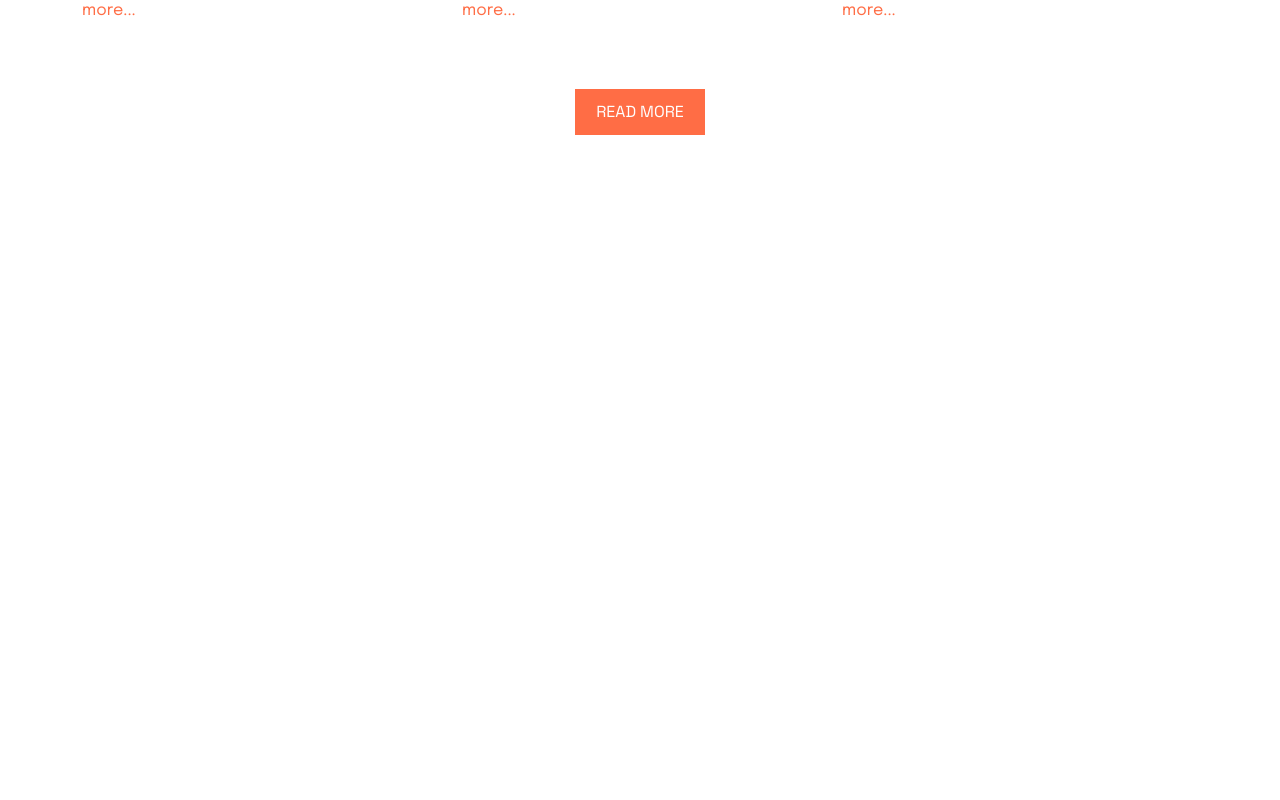
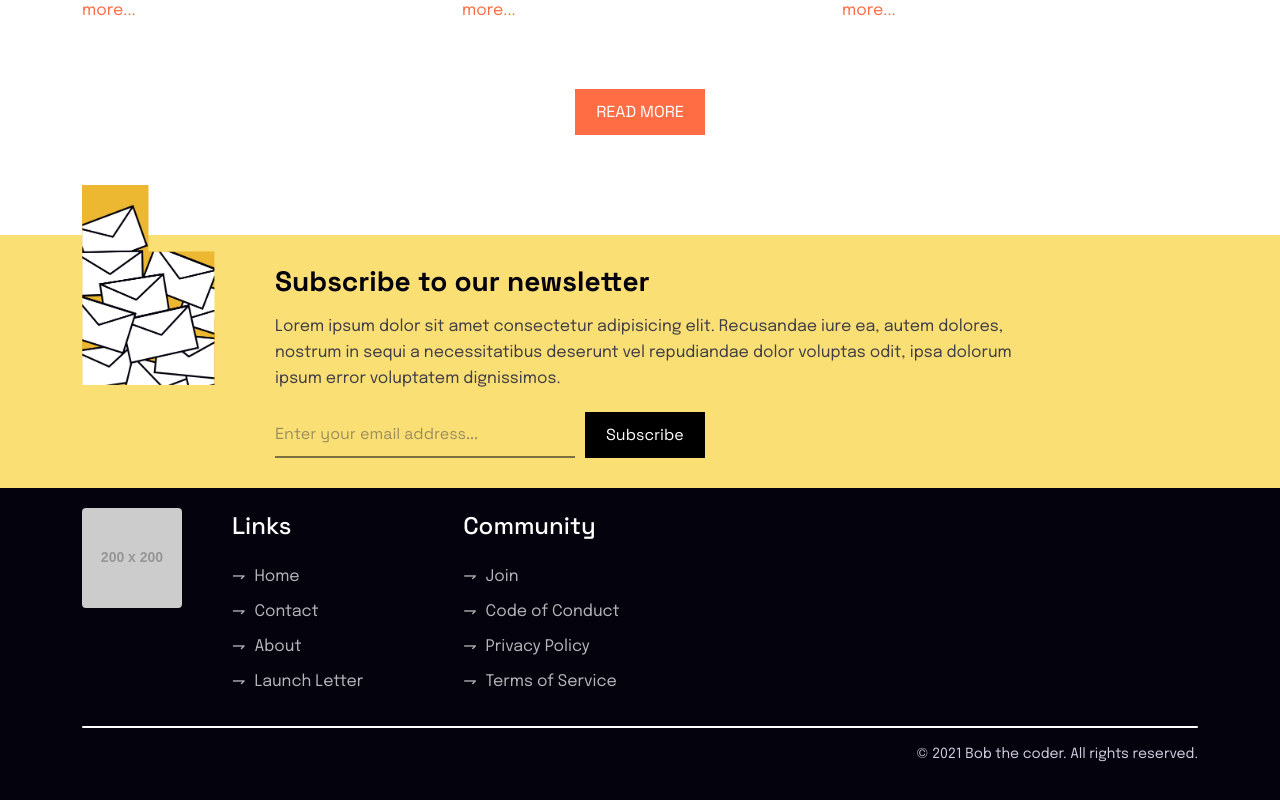
Before and after one commit to bob-the-coder-community/next-www, a Next.js app: page / in a window 1280 px wide. Shown: the part 3258-4058 px from the top of the page. Before the commit the page ends 3393 px from the top, so only its background shows below. Built offline with nearby package versions, Linux system fonts and the light colour scheme.

Commit message:
landing page

```diff
--- a/components/layouts/PrimaryLayout.tsx
+++ b/components/layouts/PrimaryLayout.tsx
@@ -1,4 +1,5 @@
 import React from 'react';
+import FooterComponent from '../shared/Footer';
 import NavbarComponent from '../shared/Navbar';
 
 class PrimaryLayout extends React.PureComponent<{}> {
@@ -11,6 +12,7 @@ class PrimaryLayout extends React.PureComponent<{}> {
                 <main>
                     {children}
                 </main>
+                <FooterComponent />
             </>
         )
     }
--- /dev/null
+++ b/components/shared/Footer.tsx
@@ -0,0 +1,78 @@
+import React from 'react';
+
+type Props = {};
+
+class FooterComponent extends React.PureComponent<Props> {
+    render(): JSX.Element {
+        return (
+            <footer>
+                <section className="top-section">
+                    <div className="container">
+                        <div className="d-flex flex-row">
+                            <img src="/images/news-letter.png" alt="News Letter" />
+                            <div className="subscribe-newsletter">
+                                <h3 className="title">Subscribe to our newsletter</h3>
+                                <p>Lorem ipsum dolor sit amet consectetur adipisicing elit. Recusandae iure ea, autem dolores, nostrum in sequi a necessitatibus deserunt vel repudiandae dolor voluptas odit, ipsa dolorum ipsum error voluptatem dignissimos.</p>
+                                <div className="d-flex">
+                                    <input type="text" name="" id="" placeholder="Enter your email address..." className="form-control" />
+                                    <button className="btn btn-dark">Subscribe</button>
+                                </div>
+                            </div>
+                        </div>
+                    </div>
+                </section>
+                <div className="bottom-section">
+                    <div className="container">
+                        <div className="d-flex">
+                            <img src="https://via.placeholder.com/200" alt="Logo" />
+                            <div className="helpful-links flex-grow-1">
+                                <div className="d-flex">
+                                    <div className="__section">
+                                        <h4 className="title">Links</h4>
+                                        <ul>
+                                            <li>
+                                                <a href="/">Home</a>
+                                            </li>
+                                            <li>
+                                                <a href="/contact">Contact</a>
+                                            </li>
+                                            <li>
+                                                <a href="/about">About</a>
+                                            </li>
+                                            <li>
+                                                <a href="/launch-letter">Launch Letter</a>
+                                            </li>
+                                        </ul>
+                                    </div>
+                                    <div className="__section">
+                                        <h4 className="title">Community</h4>
+                                        <ul>
+                                            <li>
+                                                <a href="/join">Join</a>
+                                            </li>
+                                            <li>
+                                                <a href="/code-of-conduct">Code of Conduct</a>
+                                            </li>
+                                            <li>
+                                                <a href="/legal/privacy-policy">Privacy Policy</a>
+                                            </li>
+                                            <li>
+                                                <a href="/legal/terms-of-service">Terms of Service</a>
+                                            </li>
+                                        </ul>
+                                    </div>
+                                </div>
+                            </div>
+                        </div>
+                        <hr />
+                        <p className="copyright">
+                            © 2021 Bob the coder. All rights reserved.
+                        </p>
+                    </div>
+                </div>
+            </footer>
+        )
+    }
+}
+
+export default FooterComponent;
--- /dev/null
+++ b/styles/footer.scss
@@ -0,0 +1,126 @@
+footer {
+    .top-section {
+        background-color: #FADF75;
+        min-height: 200px;
+
+        img {
+            height: 200px;
+            object-fit: contain;
+            width: auto;
+            margin-right: 30px;
+            margin-top: -50px;
+        }
+
+        .subscribe-newsletter {
+            padding: 30px;
+            max-width: 800px;
+
+            .title {
+                color: #03020D;
+                font-family: 'Space Grotesk', -apple-system, BlinkMacSystemFont, 'Segoe UI', Roboto, Oxygen, Ubuntu, Cantarell, 'Open Sans', 'Helvetica Neue', sans-serif;
+                font-weight: 700;
+                font-size: 28px;
+                margin-bottom: 15px;
+            }
+
+            p {
+                font-family: 'Epilogue', -apple-system, BlinkMacSystemFont, 'Segoe UI', Roboto, Oxygen, Ubuntu, Cantarell, 'Open Sans', 'Helvetica Neue', sans-serif;
+                font-size: 16px;
+                color: #403E47;
+                line-height: 26px;
+                margin-bottom: 20px;
+            }
+
+            input {
+                background-color: transparent;
+                border: none;
+                border-bottom: 2px solid rgba(3, 2, 13, .5);
+                padding-left: 0;
+                border-radius: 0;
+                margin-right: 10px;
+                max-width: 300px;
+
+                &::placeholder {
+                    color: #403E47;
+                    opacity: .5;
+                }
+
+                &:active, &:focus {
+                    border-bottom: 2px solid rgba(3, 2, 13, 1);
+                }
+            }
+
+            button {
+                padding: 10px 20px;
+            }
+        }
+    }
+
+    .bottom-section {
+        background-color: #03020D;
+        padding: 20px 0;
+        color: #fff;
+
+        img {
+            width: 100px;
+            height: 100px;
+            object-fit: contain;
+            border-radius: 4px;
+        }
+
+        .helpful-links {
+            margin-left: 50px;
+
+            .__section {
+                margin-right: 100px;
+
+                .title {
+                    font-size: 24px;
+                    font-family: 'Space Grotesk', -apple-system, BlinkMacSystemFont, 'Segoe UI', Roboto, Oxygen, Ubuntu, Cantarell, 'Open Sans', 'Helvetica Neue', sans-serif;
+                    line-height: 36.4px;
+                    margin-bottom: 20px;
+                }
+
+                ul {
+                    padding: 0;
+
+                    li {
+                        list-style: none;
+                        margin: 10px 0;
+
+                        a {
+                            text-decoration: none;
+                            color: #fff;
+                            font-family: 'Epilogue', -apple-system, BlinkMacSystemFont, 'Segoe UI', Roboto, Oxygen, Ubuntu, Cantarell, 'Open Sans', 'Helvetica Neue', sans-serif;
+                            opacity: .7;
+                            transition-delay: .3s;
+
+                            &::before {
+                                content: "⇁ ";
+                                margin-right: 5px;
+                            }
+
+                            &:hover {
+                                opacity: .9;
+                            }
+                        }
+                    }
+                }
+            }
+        }
+
+        hr {
+            height: 2px;
+            border-radius: 50px;
+            background-color: #fff;
+            opacity: 1;
+        }
+
+        .copyright {
+            text-align: right;
+            color: #D1CCDE;
+            font-size: 14px;
+            font-family: 'Epilogue', -apple-system, BlinkMacSystemFont, 'Segoe UI', Roboto, Oxygen, Ubuntu, Cantarell, 'Open Sans', 'Helvetica Neue', sans-serif;
+        }
+    }
+}
--- a/styles/globals.scss
+++ b/styles/globals.scss
@@ -42,3 +42,6 @@ html, body {
 
 /** Pages */
 @import "./pages/index";
+
+/** Components */
+@import "./footer";
--- a/styles/pages/index.scss
+++ b/styles/pages/index.scss
@@ -230,6 +230,7 @@
 
 	.blogs {
 		// padding: 50px 0;
+		padding-bottom: 50px;
 
 		.section-title {
 			font-size: 44px;
```
Also changed, not shown: public/images/news-letter.png (added).
